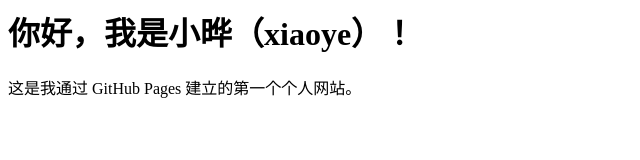
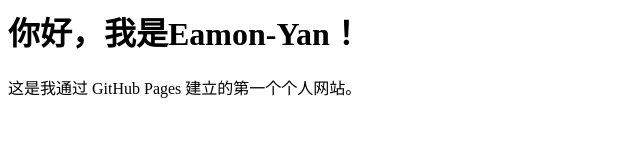
Before and after one commit to xiaoaxiaoye/xiaoaxiaoye.github.io, a plain HTML site: page index.html in a window 1280 px wide. Shown: the whole page, without its empty margins (0-640 px from the left). Drawn offline with Linux system fonts and the light colour scheme.

Commit message:
Update index.html
Change the name.

```diff
--- a/index.html
+++ b/index.html
@@ -1,2 +1,2 @@
-<h1>你好，我是小晔（xiaoye）！</h1>
+<h1>你好，我是Eamon-Yan！</h1>
 <p>这是我通过 GitHub Pages 建立的第一个个人网站。</p>
```
